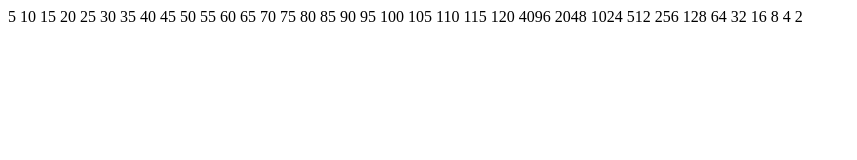
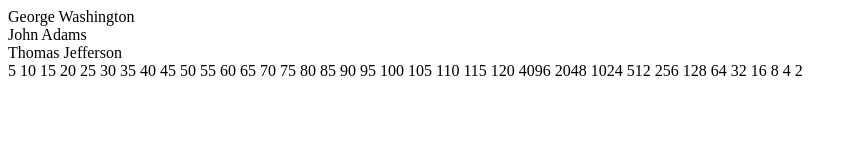
Before and after one commit to maxbaldwin/Practice-Javascript, a plain HTML site: page index.html in a window 1280 px wide. Shown: the whole page, without its empty margins (0-857 px from the left). Drawn offline with Linux system fonts and the light colour scheme.

Commit message:
solved problem 3

```diff
--- a/for-loops.js
+++ b/for-loops.js
@@ -17,3 +17,19 @@ var count2;
 for (count2 = 4096; count2 > 1; count2/=2) {
   document.write(count2 + " ");
 } ;
+
+//Solving problem three, creating an array of presidents and use string concatenation to put them to the DOM
+
+//create two arrays you'll be using
+var firstNamePresidents = ["George", "John", "Thomas"];
+var lastNamePresidents = ["Washington", "Adams", "Jefferson"];
+var presidentElement = document.getElementById("presidents");
+
+for (i = 0; i < firstNamePresidents.length; i++) {
+  presidentElement.innerHTML += ("<div>" + firstNamePresidents[i] + " " + lastNamePresidents[i] + "</div>")
+}
+
+//can't do below, it says to create a for loop
+//console.log("President #1 was " + firstNamePresidents[0] + " " + lastNamePresidents[0])
+//console.log("President #1 was " + firstNamePresidents[1] + " " + lastNamePresidents[1])
+//console.log("President #1 was " + firstNamePresidents[2] + " " + lastNamePresidents[2])
--- a/index.html
+++ b/index.html
@@ -5,6 +5,7 @@
   <title>Practice Javascript</title>
 </head>
 <body>
+<div id="presidents"></div>
 
   <script src="for-loops.js"></script>
 </body>
```
